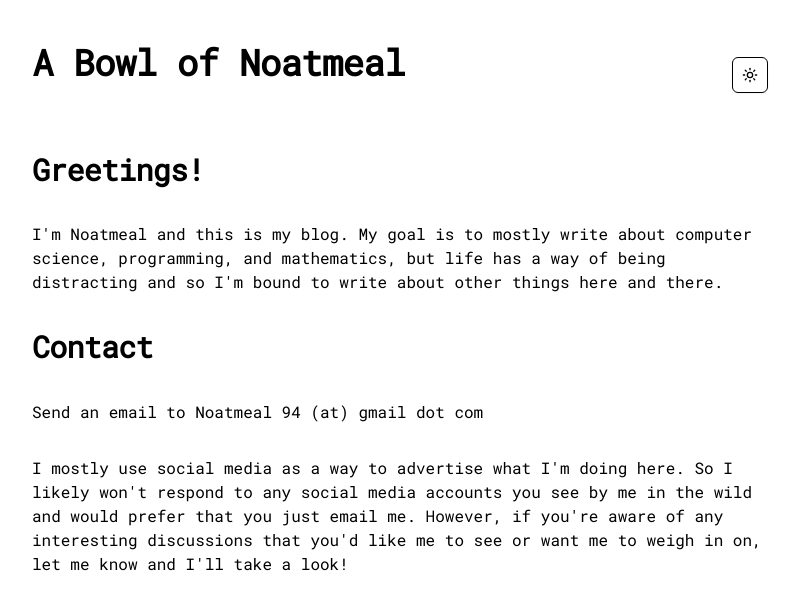
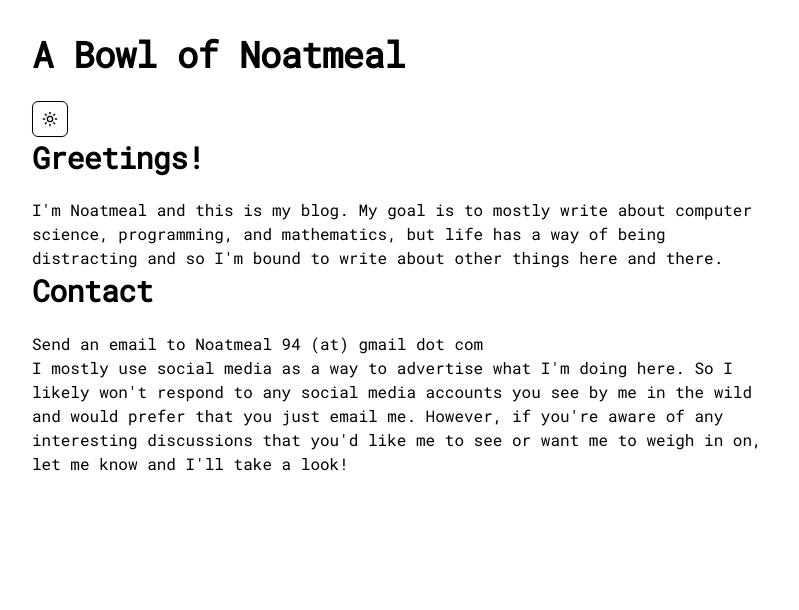
Before and after one commit to noatmeal/noatmeal_app, a Next.js app: page / in a window 1280 px wide. Shown: the top 610 px of the page, without its empty margins (240-1039 px from the left). Built offline with nearby package versions, Linux system fonts and the light colour scheme.

Commit message:
Getting there

```diff
--- a/src/app/page.tsx
+++ b/src/app/page.tsx
@@ -2,11 +2,10 @@ import { ModeToggle } from "@/components/light-dark-toggle"
 
 export default function Home() {
   return (
-    <div className="space-y-8">
-      <div className="flex items-center justify-between">
-        <h1 className="py-2">A Bowl of Noatmeal</h1>
-        <ModeToggle />
-      </div>
+    <div>
+      <h1> A Bowl of Noatmeal </h1>
+
+      <ModeToggle />
 
       <h2>Greetings!</h2>
 
```
